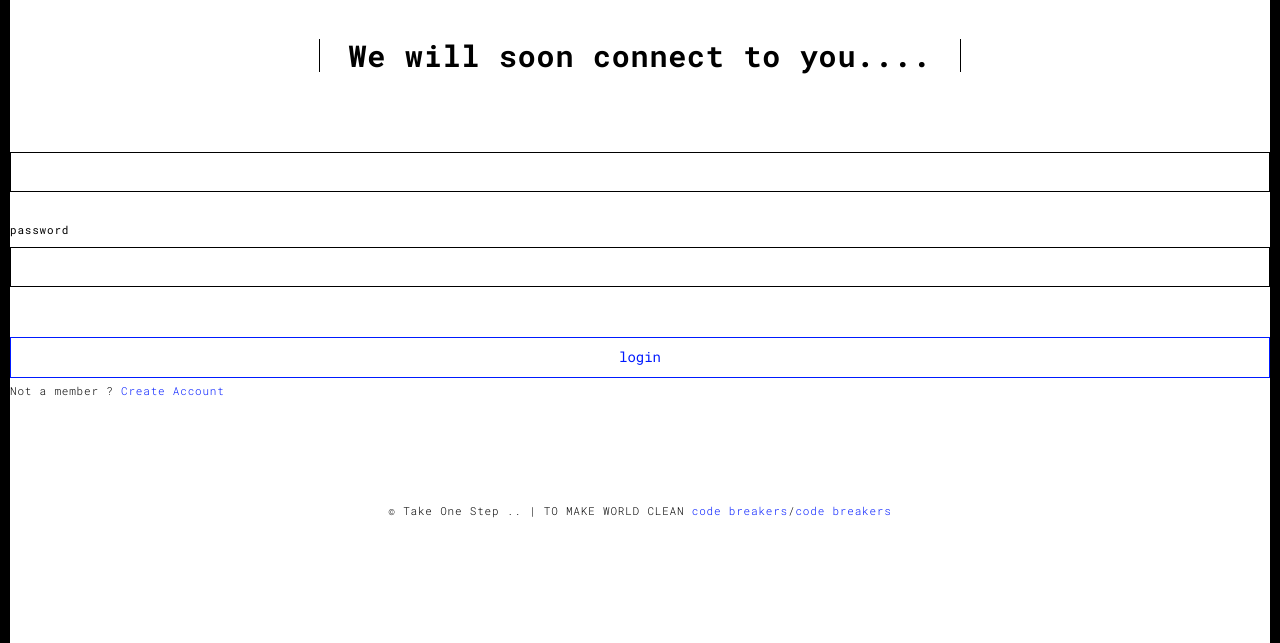
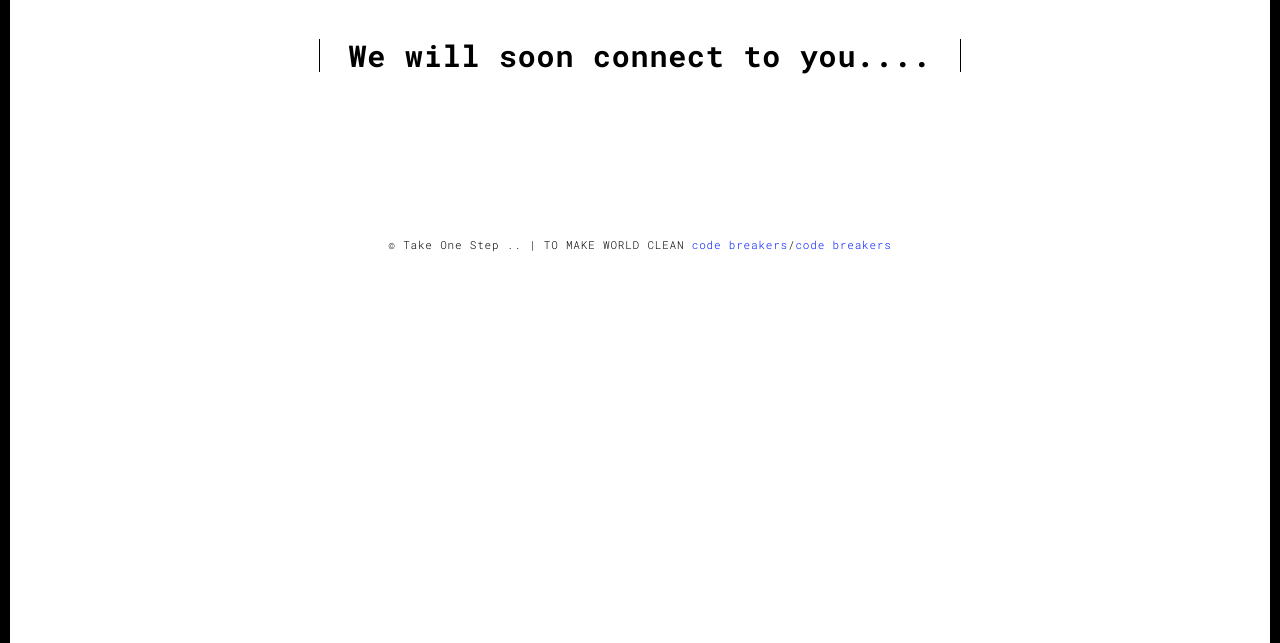
Before and after one commit to hemantmishra123/vyarth-to-use, a Django app: template templates/thankyou.html in a window 1280 px wide. Shown: the part 70-713 px from the top of the page. Run offline with Django 3.2, Linux system fonts and the light colour scheme; the template is opened without the code that fills it, so the values that code supplies are empty.

Commit message:
project to be submit

```diff
--- a/templates/thankyou.html
+++ b/templates/thankyou.html
@@ -56,7 +56,7 @@
             <div class="row">
                 <div class="col-xs-12">
                     <div class="section-container-spacer text-center">
-                        <h2 class="h2"> We will soon connect to you....</h2>
+                        <h1 class="h2"> We will soon connect to you....</h2>
                     </div>
 
                     <div class="row">
@@ -69,18 +69,7 @@
                 </div>
             </div>
         </div>
-          <div class="card mt-100">
-        <div class="card-body">
-        <form action="/submit_data" method="post" class="reveal-content">
-           <input type="email" class="form-control",name="email"><br>
-          <label>password </label><br>
-          <input type="password" class="form-control",name="password"><br><br>
-          <input type="submit" class="btn btn-primary btn-block btn-lg" value="login">
 
-    </form>
-    <p> Not a member ? <a href="/signup">Create Account </a></p>
-    </div>
-    </div>
     </div>
 
 
--- a/vyarth/settings.py
+++ b/vyarth/settings.py
@@ -148,7 +148,7 @@ EMAIL_HOST="smtp.gmail.com"
 EMAIL_PORT=587
 EMAIL_USE_TLS=True
 EMAIL_HOST_USER="1809510031@coet.in"
-EMAIL_HOST_PASSWORD="Hemant@coet1234"
+EMAIL_HOST_PASSWORD=""
 
 
 #EMAIL_USE_SSL
```
